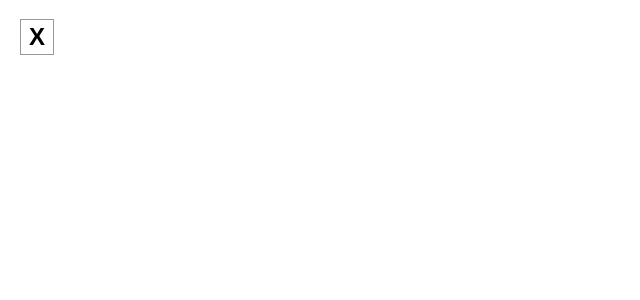
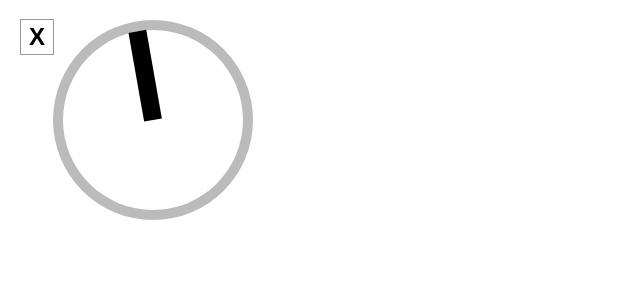
Before and after one commit to hersheleh/react-synth, a Next.js app: page /temp in a window 1280 px wide. Shown: the top 300 px of the page, without its empty margins (0-640 px from the left). Built offline with nearby package versions, Linux system fonts and the light colour scheme.

Commit message:
started drawing knob using css transform properties

```diff
--- a/app/global.css
+++ b/app/global.css
@@ -9,11 +9,43 @@ body {
     padding: 0;
 }
 
-.knob {
-    height: 25px;
-    width: 25px;
+.knob-outer {
+    height: 200px;
+    width: 200px;
     background-color: #bbb;
     border-radius: 50%;
+    display: inline-block;
+}
+
+.knob-inner {
+    transform-origin: center;
+    width: inherit;
+    height: inherit;
+    transform: translate(50%, 50%);
+    transform: scale(90%, 90%);
+    /* top: 25%; */
+    /* left: 25%; */
+    background-color: #fff;
+    border-radius: 50%;
+    display: inline-block;
+}
+
+.dial {
+    width: inherit;
+    height: inherit;
+    transform-origin: center;
+    transform: rotateZ(260deg) scale(50%, 10%) translate(50%);
+    background-color: black;
+    display: inline-block;
+}
+
+.dial-rotate {
+    width: inherit;
+    height: inherit;
+    background-color: black;
+    transform-origin: left;
+    /* transform: translateX(50%); */
+    display: inline-block;
 }
 
 .square {
--- a/app/temp/page.tsx
+++ b/app/temp/page.tsx
@@ -3,11 +3,18 @@ export default function Square() {
   return (
     <div>
       <button className="square">X</button>
-      <div className="knob"></div>
+      <Knob />
     </div>
   );
 }
 
 function Knob() {
-  return <input type="range" />
+  return (
+    <span className="knob-outer">
+      <span className="knob-inner">
+        <span className="dial">
+        </span>
+      </span>
+    </span>
+  )
 }
```
